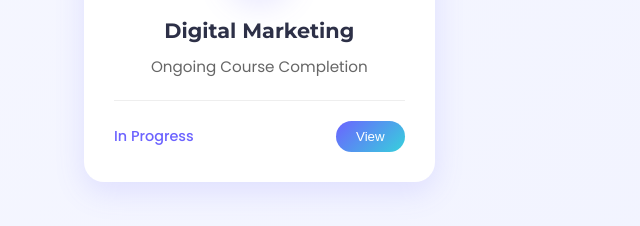
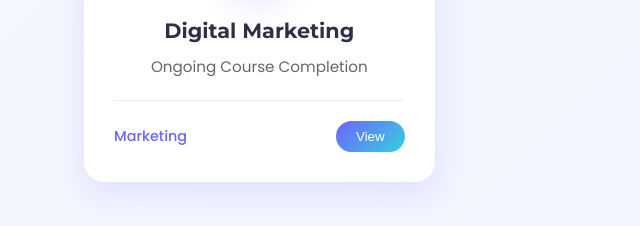
Before and after one commit to proma208/Humaira-Ahmed-Proma---Portfolio, a plain HTML site: page index.html in a window 1280 px wide. Shown: the part 8434-8660 px from the top of the page, 0-640 px from the left. Drawn offline with Linux system fonts and the light colour scheme.

Commit message:
Update index.html

```diff
--- a/index.html
+++ b/index.html
@@ -606,7 +606,7 @@
                 <h3>Digital Marketing</h3>
                 <p>Ongoing Course Completion</p>
                 <div class="certificate-footer">
-                    <span>In Progress</span>
+                    <span>Marketing</span>
                     <button class="view-cert" data-img="digital-marketing.jpg">View</button>
                 </div>
             </div>
```
